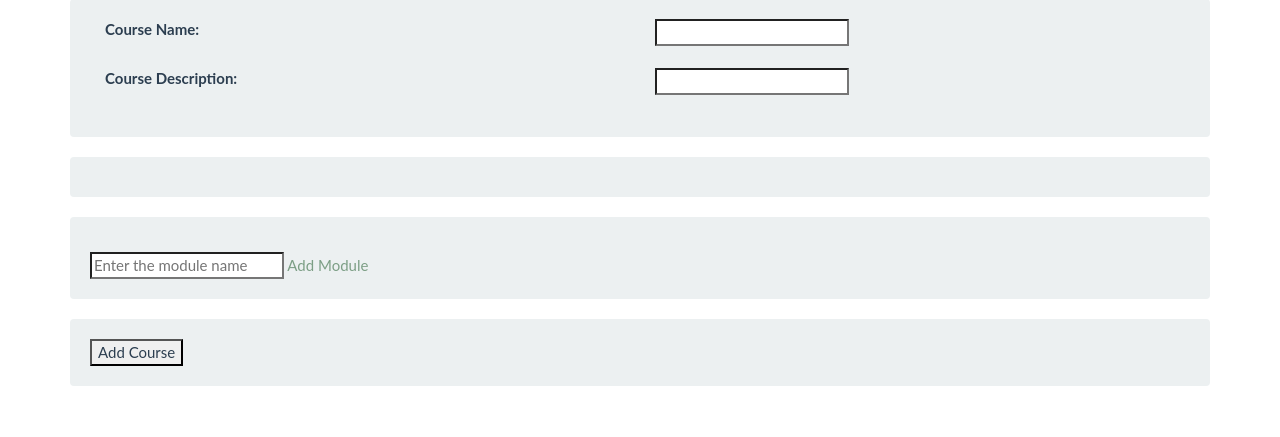
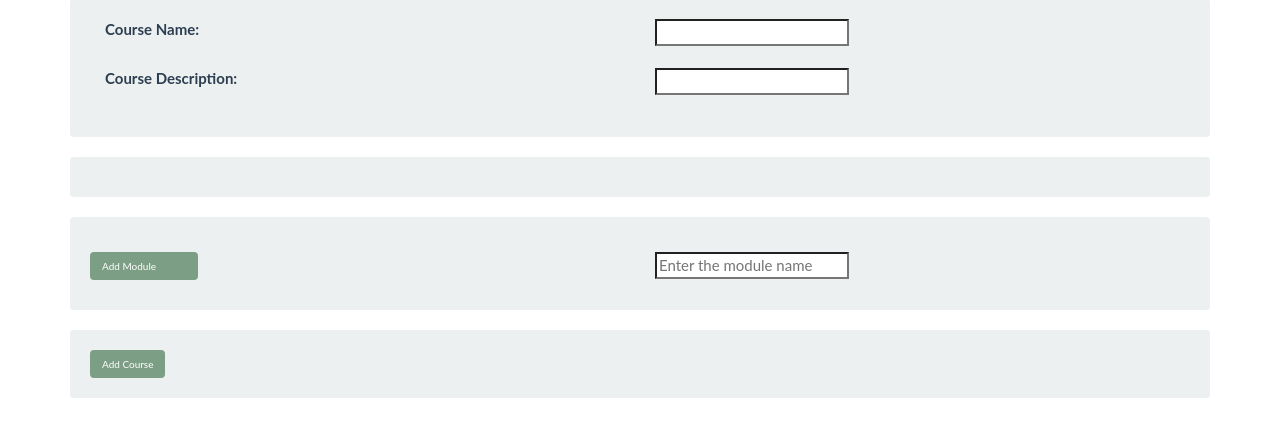
Before and after one commit to abhinav37/sdp, a Django app: template sdp/main/templates/main/new.html in a window 1280 px wide. Shown: the part 103-540 px from the top of the page. Run offline with Django 3.2, Linux system fonts and the light colour scheme; the template is opened without the code that fills it, so the values that code supplies are empty; some libraries are stand-ins or nearby versions.

Commit message:
course add css

```diff
--- a/sdp/main/templates/main/new.html
+++ b/sdp/main/templates/main/new.html
@@ -311,15 +311,33 @@
 		<div class="col-md-12">
 			<div class="row well">
 				<div id="moduleContainer"></div>
-				<input type="text" placeholder="Enter the module name" name="module_name" id="module_name" />
-				<a href="#" id="addMod" onclick="unhide()">Add Module</a>
-				<div id="moduleEdit" hidden>
-					</br>
-					<input type="text" name="moduleRename" id="moduleRenameText" />
-					<a href="#" id="renameMod">Rename Module</a>
-					<a href="#" id="deleteMod">Delete Module</a>
+					<div class="row">
+						<div class="col-md-6">
+							<input type="button" class="btn btn-info" value="Add Module" href="#" id="addMod" style="padding-right:40px"onclick="unhide()"></input>
+						</div>
+						<div class="col-md-6">
+							<input type="text" placeholder="Enter the module name" name="module_name" id="module_name" />
+						</div>
+
+					</div>
+					<div style="padding-top:10px"></div>
+					<div id="moduleEdit" hidden>
+						<div class="row">
+							<div class="col-md-6">
+								<a href="#" id="renameMod">Rename Module</a>
+							</div>
+							<div class="col-md-6">
+								<input type="text" name="moduleRename" id="moduleRenameText" />
+							</div>
+						</div>
+
+						<div class="row" style="padding-top:10px">
+							<div class="col-md-6">
+								<a href="#" id="deleteMod">Delete Module</a>
+							</div>
+						</div>
+					</div>
 				</div>
-				</br>
 			</div>
 		</div>
 	</div>
@@ -334,7 +352,7 @@
 				<input type="hidden" value="" name="modulePositions" id="modulePositions" />
 				<input type="hidden" value="" name="compsPositions" id="compsPositions" />
 
-				<input type="submit" value="Add Course" onclick="formSubmit()" /></div>
+				<input type="submit" value="Add Course" class="btn btn-info" onclick="formSubmit()" /></div>
 		</div>
 	</div>
 
```
Also changed, not shown: sdp/main/templates/main/componentBody.html (+14 -2 lines), sdp/main/templates/main/componentList.html (+6 -2 lines).
